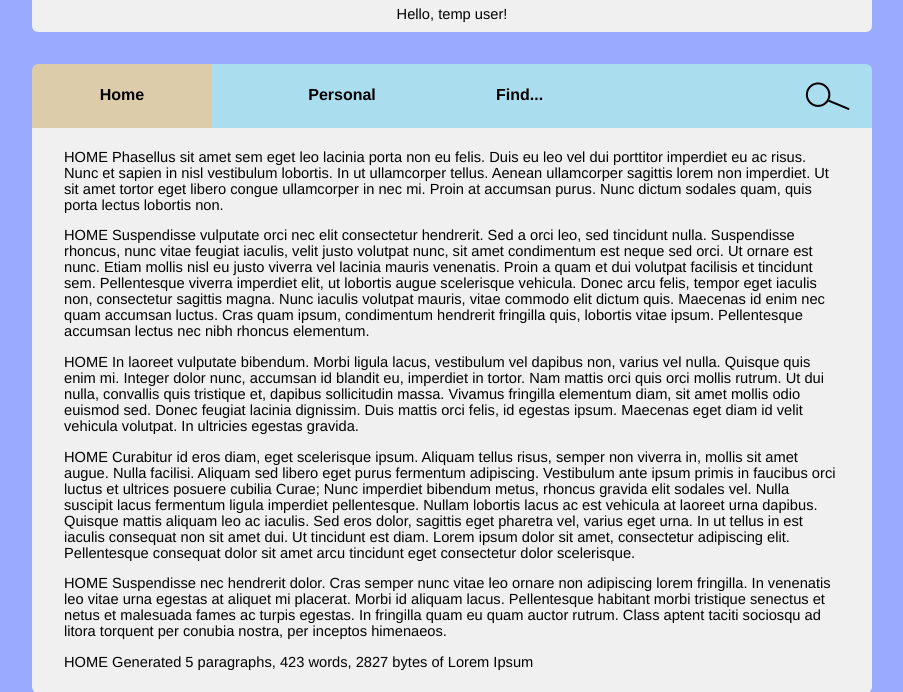
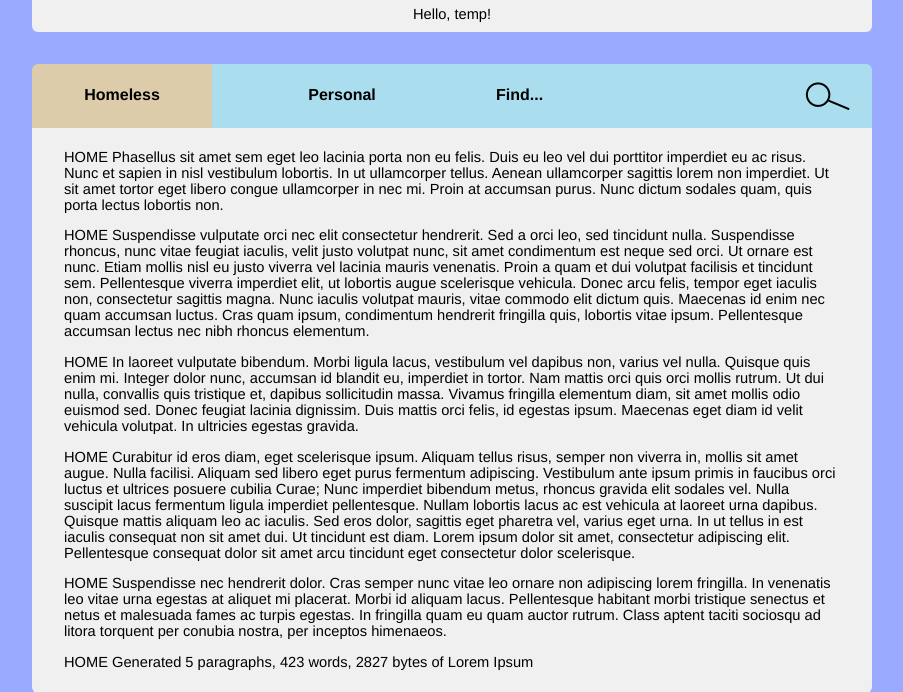
Before and after one commit to runnaway90/Clearview, a PHP site: the page made by Ozzy noscript/index.php in a window 1280 px wide. Shown: the top 692 px of the page, without its empty margins (188-1091 px from the left). Run offline with PHP 8.4, Linux system fonts and the light colour scheme; data that the repository does not hold is empty.

Commit message:
modified:   Ozzy noscript/index.php

```diff
--- a/Ozzy noscript/index.php
+++ b/Ozzy noscript/index.php
@@ -102,7 +102,7 @@
 
     <div id="userBox">
 
-        <div>Hello, temp user!</div>
+        <div>Hello, temp!</div>
 
     </div>
 
@@ -116,7 +116,7 @@
 
       <div id="home">
 
-        <a href="index.php" tabindex="10">Home</a>
+        <a href="in.php" tabindex="20">Homeless</a>
 
       </div>
 
```
